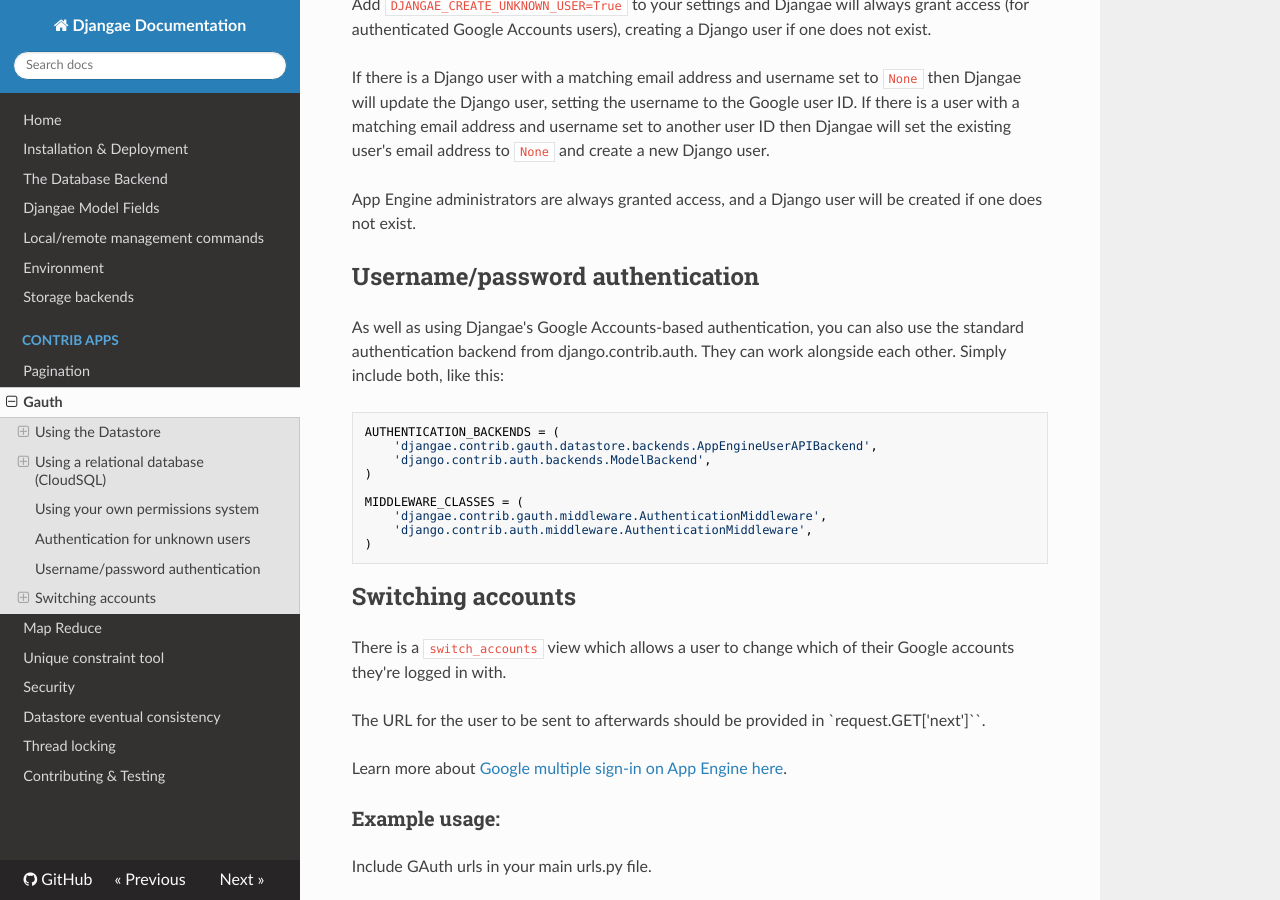
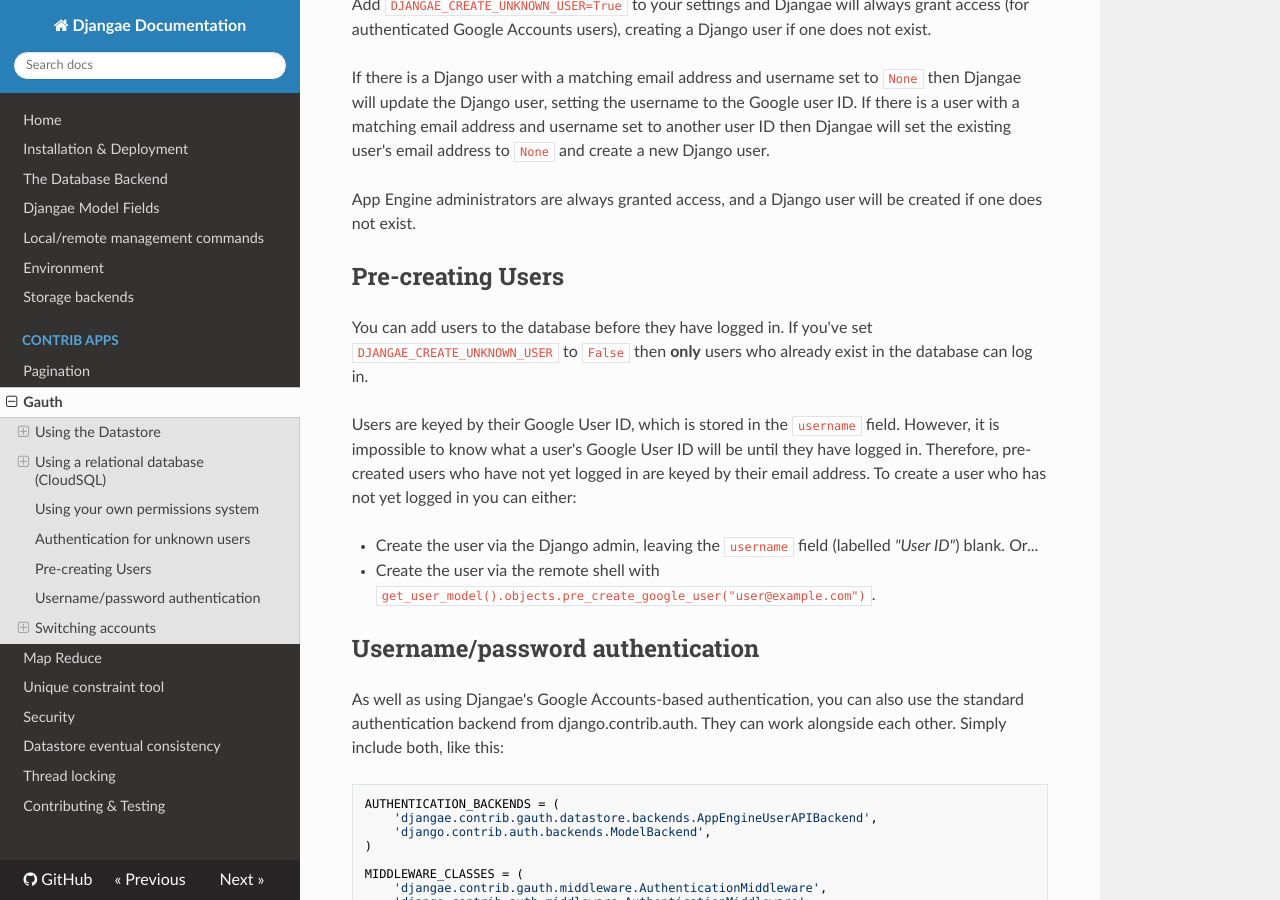
Before and after one commit to wittfabian/djangae, an MkDocs documentation site: the page built from docs/gauth.md, in a window 1280 px wide and 900 px high, scrolled down 1740 px. Built offline with MkDocs 1.6.1, drawn with Linux system fonts in a browser that asks for light colours; nearby versions of some CDN libraries; old or Windows-style settings are respelled for this version of MkDocs.

Commit message:
Adding documentation for pre-create users with gauth.

```diff
--- a/docs/gauth.md
+++ b/docs/gauth.md
@@ -66,6 +66,16 @@
 App Engine administrators are always granted access, and a Django user will be created if one does not exist.
 
 
+## Pre-creating Users
+
+You can add users to the database before they have logged in.  If you've set `DJANGAE_CREATE_UNKNOWN_USER` to `False` then **only** users who already exist in the database can log in.
+
+Users are keyed by their Google User ID, which is stored in the `username` field.  However, it is impossible to know what a user's Google User ID will be until they have logged in.  Therefore, pre-created users who have not yet logged in are keyed by their email address.  To create a user who has not yet logged in you can either:
+
+* Create the user via the Django admin, leaving the `username` field (labelled _"User ID"_) blank.  Or...
+* Create the user via the remote shell with `get_user_model().objects.pre_create_google_user("user@example.com")`.
+
+
 ## Username/password authentication
 
 As well as using Djangae's Google Accounts-based authentication, you can also use the standard authentication backend from django.contrib.auth.  They can work alongside each other.  Simply include both, like this:
```
